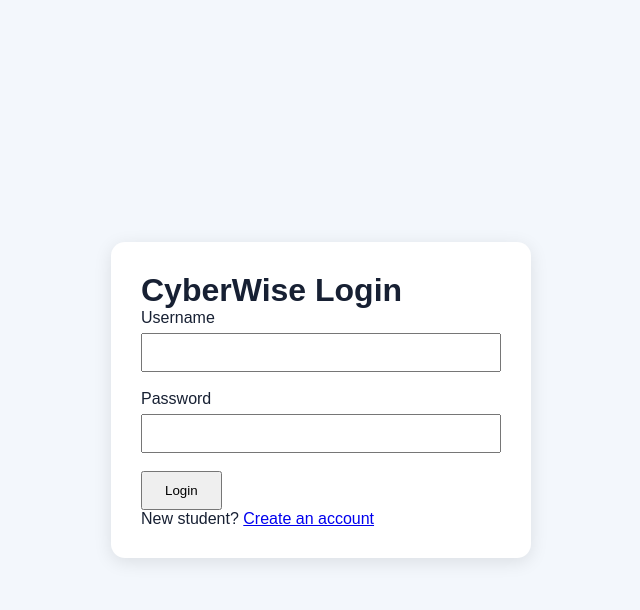
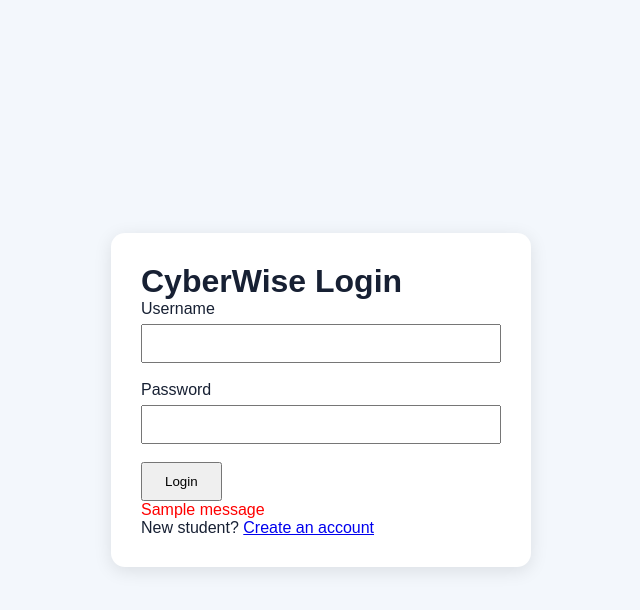
Before and after one commit to MANSI291/my-website, a Flask app: page /login in a window 1280 px wide. Shown: the top 610 px of the page, without its empty margins (319-959 px from the left). Run offline with Flask 3, Linux system fonts and the light colour scheme; tables that the repository leaves empty hold one stand-in row (values such as "Sample post"); one stand-in notice (Sample message) is shown.

Commit message:
Enhance login.html with flash message support
Added flash message display for login errors.

```diff
--- a/templates/login.html
+++ b/templates/login.html
@@ -24,7 +24,11 @@
             <br>
             <button type="submit">Login</button>
         </form>
-
+{% with messages = get_flashed_messages() %}
+    {% for message in messages %}
+        <p style="color: red;">{{ message }}</p>
+    {% endfor %}
+{% endwith %}
         <p>New student?
             <a href="{{ url_for('register') }}">Create an account</a>
         </p>
```
